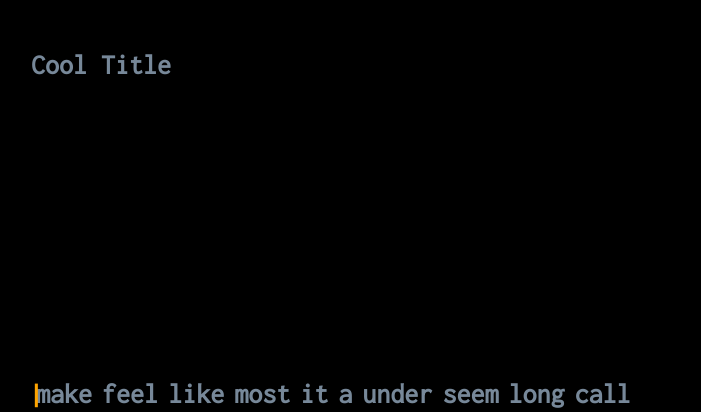
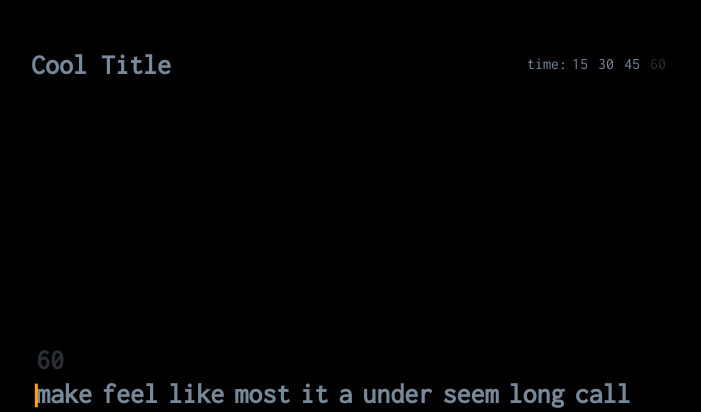
Before and after one commit to webdev123123/typing-test, a React (Create React App) app: page / in a window 1280 px wide. Shown: the top 412 px of the page, without its empty margins (289-990 px from the left). Built offline with nearby package versions, Linux system fonts and the light colour scheme.

Commit message:
Added Custom time limit and Improved key detection refactored code and misc

```diff
--- a/src/App.js
+++ b/src/App.js
@@ -2,6 +2,8 @@ import React from "react";
 import Result from "./components/Result";
 import Test from "./components/Test";
 import "./App.scss";
+
+const timerLimits = [15, 30, 45, 60];
 
 export default class App extends React.Component {
 	state = {
@@ -13,6 +15,7 @@ export default class App extends React.Component {
 		correctChars: 0,
 		incorrectChars: 0,
 		setTimer: null,
+		timerLimit: 60,
 	};
 	words = [
 		"the",
@@ -217,28 +220,6 @@ export default class App extends React.Component {
 		"line",
 	];
 
-	BLACKLISTED_KEYS = [
-		"Escape",
-		"CapsLock",
-		"Enter",
-		"OS",
-		"Alt",
-		"Control",
-		"Shift",
-		"F1",
-		"F2",
-		"F3",
-		"F4",
-		"F5",
-		"F6",
-		"F7",
-		"F8",
-		"F9",
-		"F10",
-		"F11",
-		"F12",
-	];
-
 	recordTest = (e) => {
 		const {
 			typedWord,
@@ -339,7 +320,7 @@ export default class App extends React.Component {
 		this.words = this.words.sort(() => Math.random() - 0.5);
 		clearInterval(this.state.setTimer);
 		this.setState({
-			timer: 60,
+			timer: this.state.timerLimit,
 			currWord: this.words[0],
 			typedWord: "",
 			correctChars: 0,
@@ -354,11 +335,12 @@ export default class App extends React.Component {
 		this.words = this.words.sort(() => Math.random() - 0.5);
 		this.setState({ currWord: this.words[0] });
 		document.body.onkeydown = (e) => {
+			console.log(e);
 			if (e.key === "Tab") {
 				this.resetTest();
 				document.getElementsByClassName("word")[0].scrollIntoView();
 				e.preventDefault();
-			} else if (this.BLACKLISTED_KEYS.indexOf(e.key) === -1) {
+			} else if (e.key.length === 1 || e.key === "Backspace") {
 				this.recordTest(e);
 			}
 		};
@@ -368,12 +350,41 @@ export default class App extends React.Component {
 		document.body.onkeydown = null;
 	}
 
+	setTimeLimit = (e) => {
+		this.setState({
+			timer: e.target.dataset.limit,
+			timerLimit: e.target.dataset.limit,
+		});
+		document.querySelectorAll("button.mini").forEach((btn) => {
+			btn.classList.remove("selected");
+		});
+		e.target.classList.add("selected");
+	};
+
 	render() {
 		const { setTimer, timer } = this.state;
 		return (
 			<>
 				<header className={setTimer !== null ? "hidden" : ""}>
 					<a href=".">Cool Title</a>
+					<div className="buttons">
+						time:
+						{timerLimits.map((limit) => (
+							<button
+								className={
+									"mini" +
+									(this.state.timerLimit === limit
+										? " selected"
+										: "")
+								}
+								key={limit}
+								data-limit={limit}
+								onClick={this.setTimeLimit}
+							>
+								{limit}
+							</button>
+						))}
+					</div>
 				</header>
 				{timer !== 0 ? (
 					<Test
--- a/src/App.scss
+++ b/src/App.scss
@@ -9,4 +9,11 @@ footer {
 header {
 	font-size: 21pt;
 	font-weight: 900;
+	.buttons {
+		&,
+		* {
+			font-size: 12pt;
+			font-weight: normal;
+		}
+	}
 }
--- a/src/components/Result.js
+++ b/src/components/Result.js
@@ -3,15 +3,24 @@ import "../stylesheets/Result.scss";
 
 export default class Result extends React.Component {
 	render() {
-		const { correctChars, correctWords, incorrectChars, incorrectWords } =
-			this.props.data;
+		const {
+			correctChars,
+			correctWords,
+			incorrectChars,
+			incorrectWords,
+			timerLimit,
+		} = this.props.data;
 		return (
 			<div className="result">
 				<table>
 					<tbody>
 						<tr>
 							<td colSpan="2" align="center">
-								<h1>{Math.round(correctChars / 5) + " wpm"}</h1>
+								<h1>
+									{Math.round(
+										(correctChars * 60) / timerLimit / 5
+									) + " wpm"}
+								</h1>
 							</td>
 						</tr>
 						<tr>
--- a/src/components/Test.js
+++ b/src/components/Test.js
@@ -17,8 +17,8 @@ export default class Test extends React.Component {
 			<div className="test">
 				<div
 					className={
-						"timer" +
-						(this.props.setTimer === null ? " hidden" : "")
+						"timer"
+						// (this.props.setTimer === null ? " hidden" : "")
 					}
 					onClick={(e) => {
 						this.hideTimer(e);
--- a/src/index.scss
+++ b/src/index.scss
@@ -39,6 +39,15 @@ button {
 	font-weight: 800;
 	margin: 10px;
 	cursor: pointer;
+	&.mini {
+		font-weight: normal;
+		border: none;
+		padding: 5px;
+		margin: 0;
+		&.selected {
+			color: var(--fg-color);
+		}
+	}
 	&:hover {
 		color: var(--fg-color);
 		border-color: 2px solid var(--fg-color);
```
